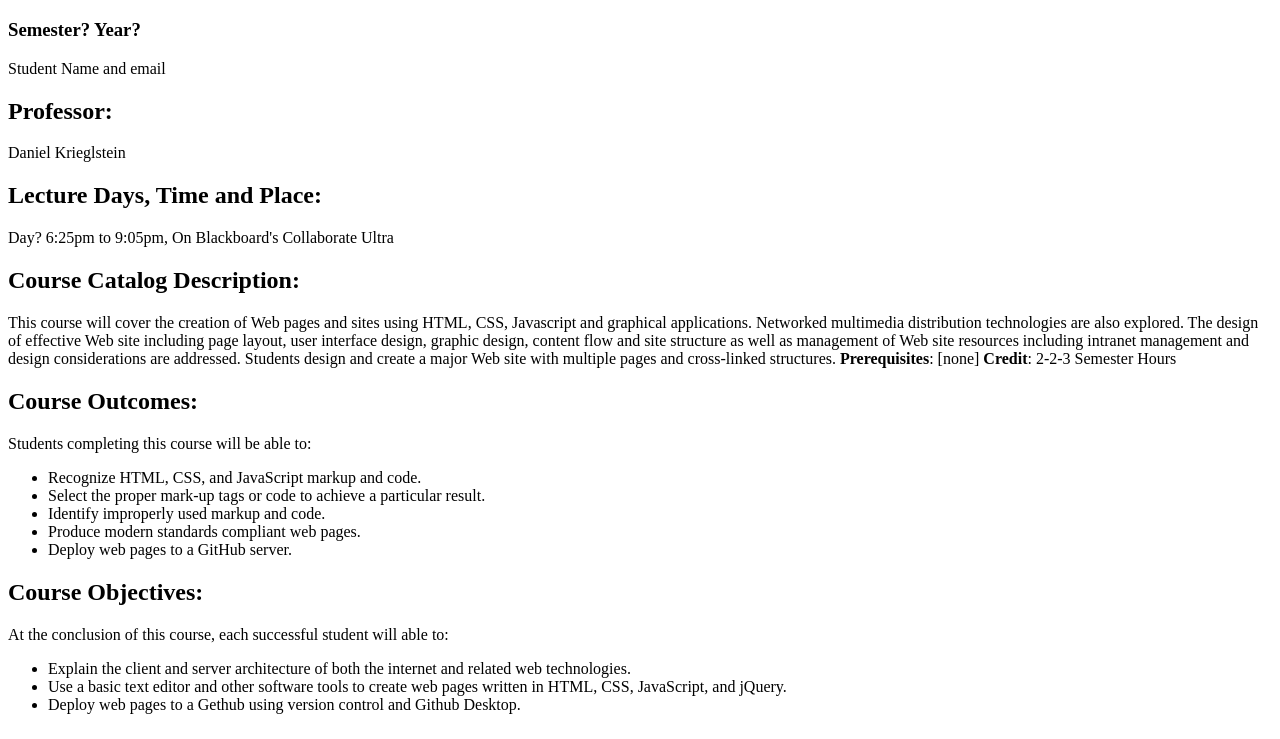
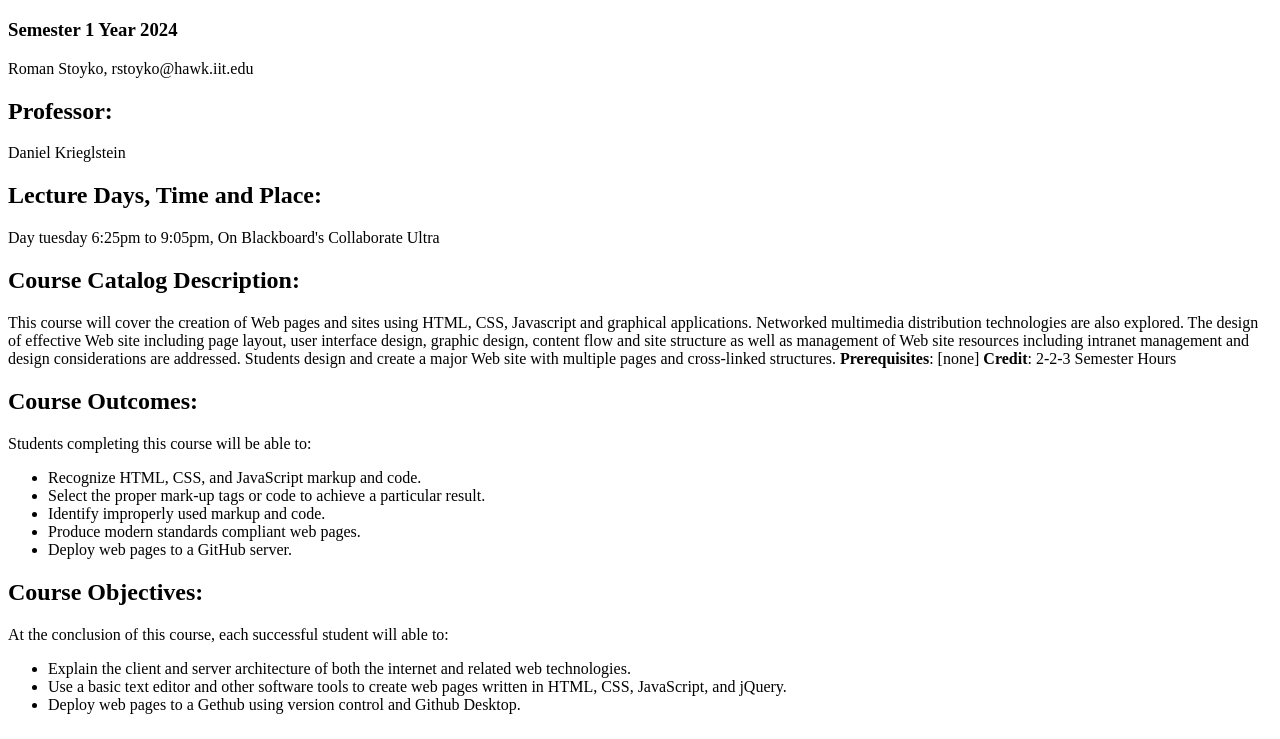
Before and after one commit to RstoykoMadeit/webdev_lab2, a plain HTML site: page index.html in a window 1280 px wide. Shown: the part 61-800 px from the top of the page. Drawn offline with Linux system fonts and the light colour scheme.

Commit message:
Update index.html

```diff
--- a/index.html
+++ b/index.html
@@ -6,12 +6,12 @@
 	</head>
 	<body>
 		<h1>ITMD-361 Internet Technologies and Web Design</h1>
-		<h3>Semester? Year?</h3>
-		<p>Student Name and email</p>
+		<h3>Semester 1 Year 2024</h3>
+		<p>Roman Stoyko, rstoyko@hawk.iit.edu</p>
 		<h2>Professor:</h2>
 		<p>Daniel Krieglstein</p>
 		<h2>Lecture Days, Time and Place:</h2>
-		<p>Day? 6:25pm to 9:05pm, On Blackboard's Collaborate Ultra</p>
+		<p>Day tuesday 6:25pm to 9:05pm, On Blackboard's Collaborate Ultra</p>
 		<h2>Course Catalog Description:</h2>
 		<p>This course will cover the creation of Web pages and sites using HTML, CSS, Javascript and graphical applications. Networked multimedia distribution technologies are also explored. The design of effective Web site including page layout, user interface design, graphic design, content flow and site structure as well as management of Web site resources including intranet management and design considerations are addressed. Students design and create a major Web site with multiple pages and cross-linked structures. <strong>Prerequisites</strong>: [none] <strong>Credit</strong>: 2-2-3 Semester Hours</p>
 		<h2>Course Outcomes:</h2>
```
